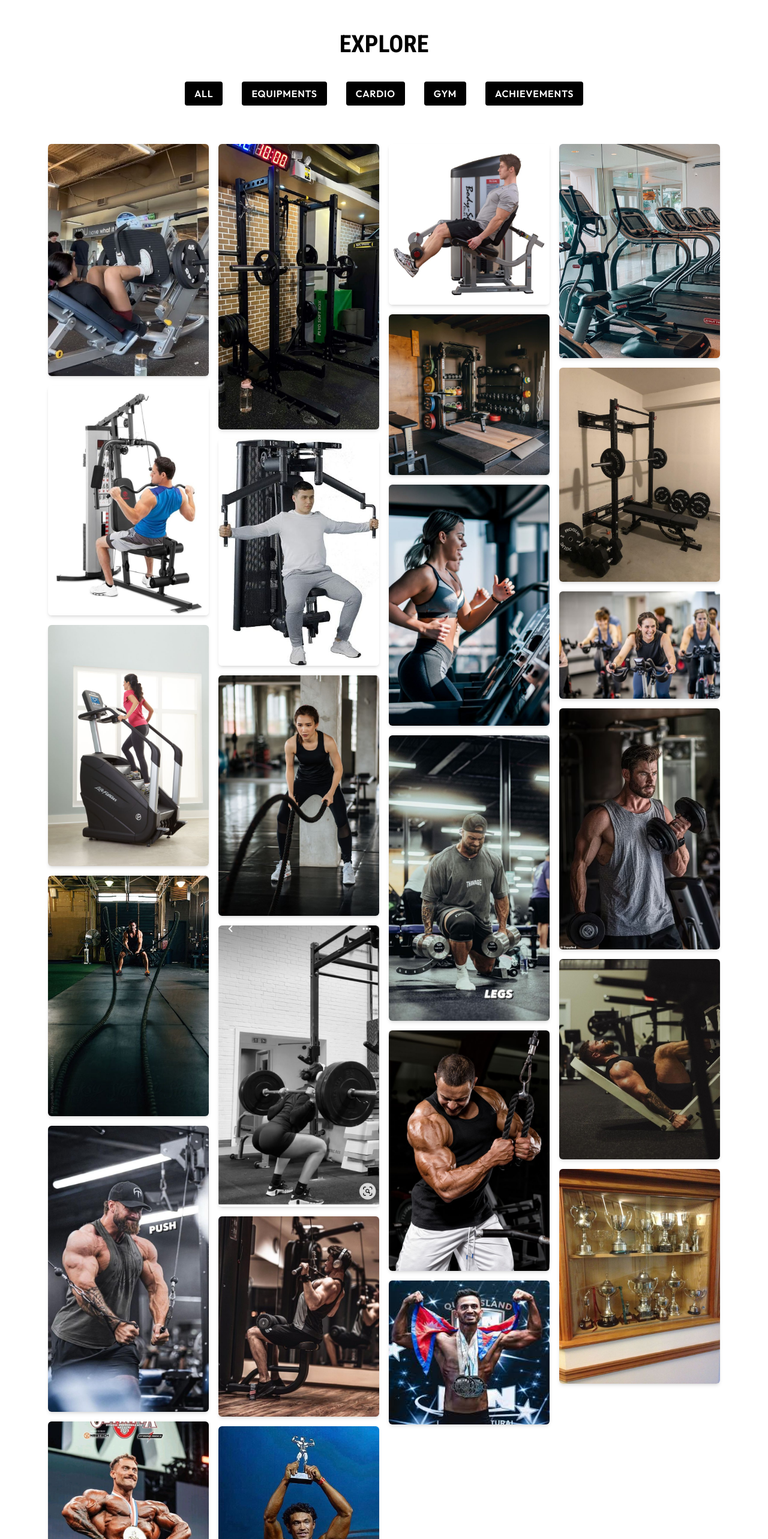
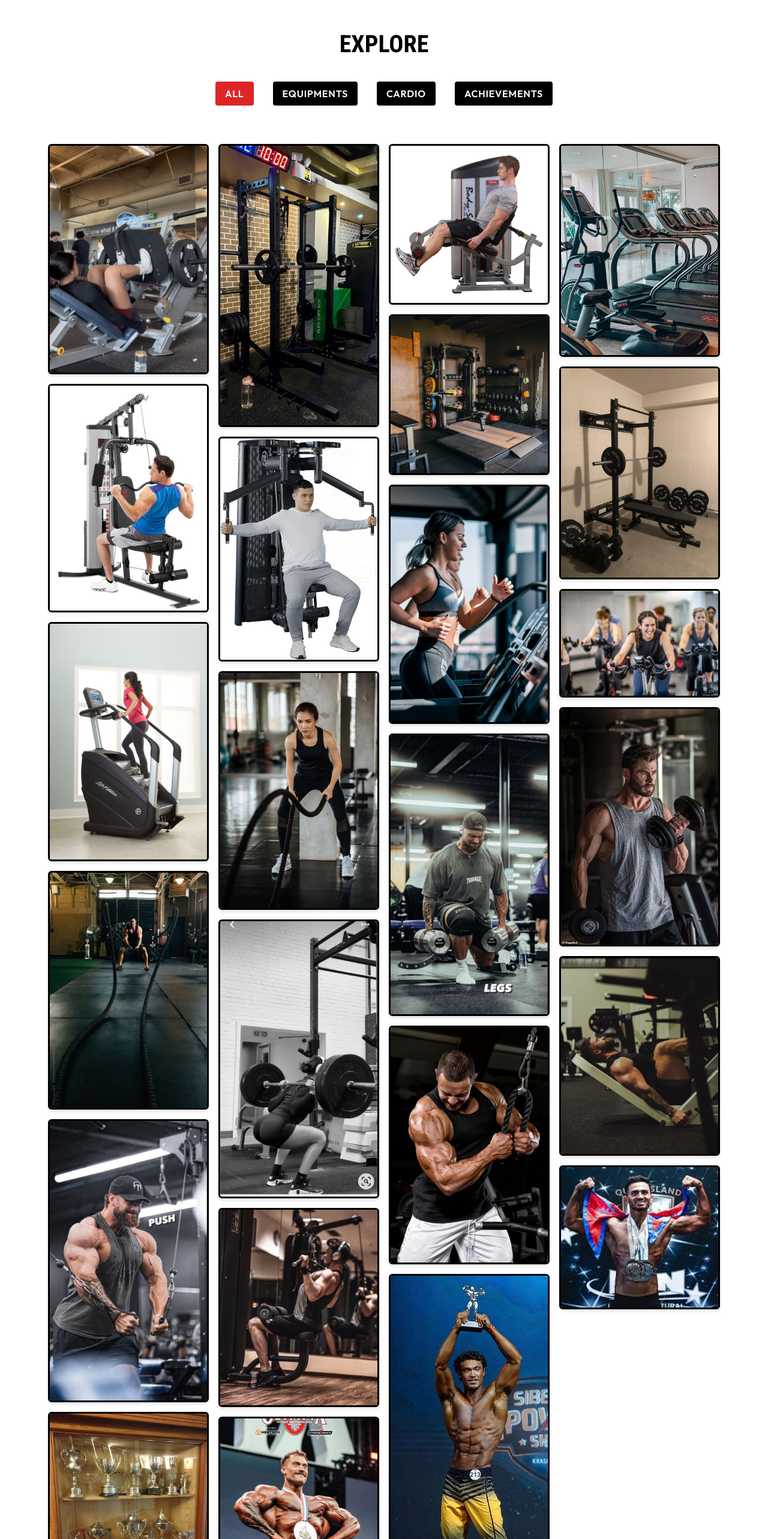
Before and after one commit to Biswash059/Gym_website, a React (Vite) app: page /gallery in a window 1280 px wide. Shown: the part 820-3386 px from the top of the page at 60% size. Built offline with nearby package versions, Linux system fonts and the light colour scheme.

Commit message:
Gallery Final

```diff
--- a/src/Components/Gallery/GallerySection.jsx
+++ b/src/Components/Gallery/GallerySection.jsx
@@ -1,4 +1,4 @@
-import React from 'react'
+import React, {useState} from 'react'
 import Masonry from 'react-masonry-css'
 import img1 from '../../assets/img/Gallery/Equipments/img2.jpg'
 import img2 from '../../assets/img/Gallery/Equipments/img3.jpg'
@@ -20,116 +20,151 @@ import img17 from '../../assets/img/Gallery/Gym Workout/img4.jpg'
 import img18 from '../../assets/img/Gallery/Gym Workout/img5.jpg'
 import img19 from '../../assets/img/Gallery/Gym Workout/img6.jpg'
 import img20 from '../../assets/img/Gallery/Gym Workout/img7.jpg'
-import img21 from '../../assets/img/Gallery/Achievements/img1.jpg'
-import img22 from '../../assets/img/Gallery/Achievements/img2.jpg'
-import img23 from '../../assets/img/Gallery/Achievements/img3.jpg'
-import img24 from '../../assets/img/Gallery/Achievements/img4.jpg'
+import img21 from '../../assets/img/Gallery/Achievements/img4.jpg'
+import img22 from '../../assets/img/Gallery/Achievements/img1.jpg'
+import img23 from '../../assets/img/Gallery/Achievements/img2.jpg'
+import img24 from '../../assets/img/Gallery/Achievements/img3.jpg'
 import img25 from '../../assets/img/Gallery/Achievements/img5.jpg'
 
 const Cards = [
   {
     id: 1,
     img: img1,
+    category: "Equipments",
   },
   {
     id: 2,
     img: img2,
+    category: "Equipments",
   },
   {
     id: 3,
     img: img3,
+    category: "Equipments",
   },
   {
     id: 4,
     img: img4,
+    category: "Equipments",
   },
   {
     id: 5,
     img: img5,
+    category: "Equipments",
   },
   {
     id: 6,
     img: img6,
+    category: "Equipments",
   },
   {
     id: 7,
     img: img7,
+    category: "Equipments",
   },
   {
     id: 8,
     img: img8,
+    category: "Equipments",
   },
   {
     id: 9,
     img: img9,
+    category: "Cardio",
   },
   {
     id: 10,
     img: img10,
+    category: "Cardio",
   },
   {
     id: 11,
     img: img11,
+    category: "Cardio",
   },
   {
     id: 12,
     img: img12,
+    category: "Cardio",
   },
   {
     id: 13,
     img: img13,
+    category: "Cardio",
   },
   {
     id: 14,
     img: img14,
+    category: "Gym",
   },
   {
     id: 15,
     img: img15,
+    category: "Gym",
   },
   {
     id: 16,
     img: img16,
+    category: "Gym",
   },
   {
     id: 17,
     img: img17,
+    category: "Gym",
   },
   {
     id: 18,
     img: img18,
+    category: "Gym",
   },
   {
     id: 19,
     img: img19,
+    category: "Gym",
   },
   {
     id: 20,
     img: img20,
+    category: "Gym",
   },
   {
     id: 21,
     img: img21,
+    category: "Achievements",
   },
   {
     id: 22,
     img: img22,
+    category: "Achievements",
   },
   {
     id: 23,
     img: img23,
+    category: "Achievements",
   },
   {
     id: 24,
     img: img24,
+    category: "Achievements",
   },
   {
     id: 25,
     img: img25,
+    category: "Achievements",
   },
 ];
 
 const GallerySection = () => {
+
+  const [activeCategory, setActiveCategory] = useState("All");
+
+  const filterCards =
+    activeCategory === "All"
+    ? Cards
+    :Cards.filter((card) => (
+      card.category=== activeCategory
+    ))
+
   const breakpointColumns = {
     default: 4,
     1100: 3,
@@ -142,21 +177,19 @@ const GallerySection = () => {
       <h1 className="h1 text-center">Explore</h1>
       <div className="flex justify-center items-center my-8 px-8">
         <ul className="flex flex-wrap md:justify-center items-center gap-5 md:gap-8 text-white text-sm md:text-base font-semibold tracking-wider uppercase cursor-pointer">
-          <li className="border-0 px-4 py-2 rounded bg-black hover:bg-red-600 ease duration-300">
-            All
-          </li>
-          <li className="border-0 px-4 py-2 rounded bg-black hover:bg-red-600 ease duration-300">
-            Equipments
-          </li>
-          <li className="border-0 px-4 py-2 rounded bg-black hover:bg-red-600 ease duration-300">
-            Cardio
-          </li>
-          <li className="border-0 px-4 py-2 rounded bg-black hover:bg-red-600 ease duration-300">
-            Gym
-          </li>
-          <li className="border-0 px-4 py-2 rounded bg-black hover:bg-red-600 ease duration-300">
-            Achievements
-          </li>
+          {["All", "Equipments", "Cardio", "Achievements"].map((category) => (
+            <li
+              key={category}
+              className={`px-4 py-2 rounded ${
+                activeCategory === category
+                  ? "bg-red-600"
+                  : "bg-black hover:bg-red-600"
+              } transition duration-300`}
+              onClick={() => setActiveCategory(category)}
+            >
+              {category}
+            </li>
+          ))}
         </ul>
       </div>
 
@@ -165,10 +198,10 @@ const GallerySection = () => {
         className="my-masonry-grid my-16 px-16 md:px-10 lg:px-20"
         columnClassName="my-masonry-grid_column"
       >
-        {Cards.map((item) => (
+        {filterCards.map((item) => (
           <div
             key={item.id}
-            className="overflow-hidden rounded-md shadow-md cursor-pointer"
+            className="overflow-hidden rounded-md shadow-md cursor-pointer border-[3px] border-black"
           >
             <img
               src={item.img}
```
